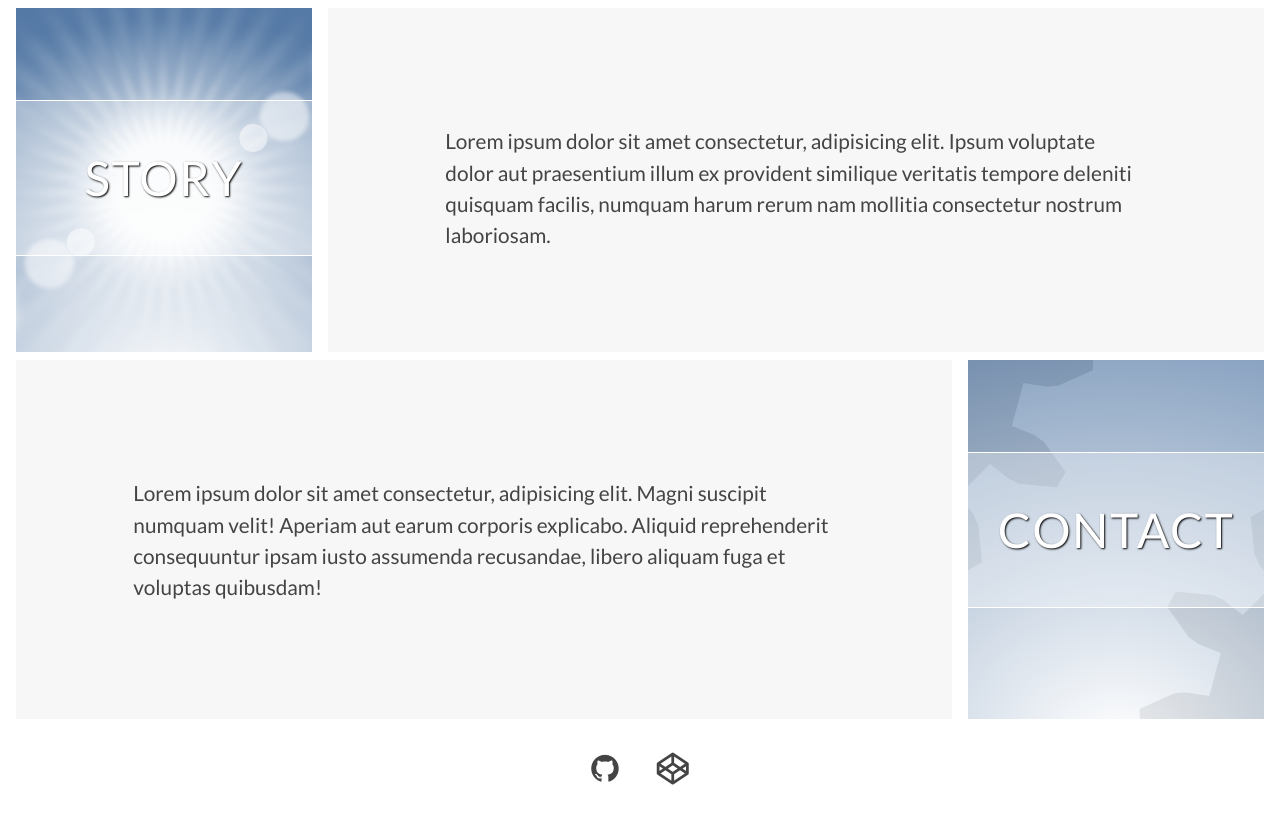
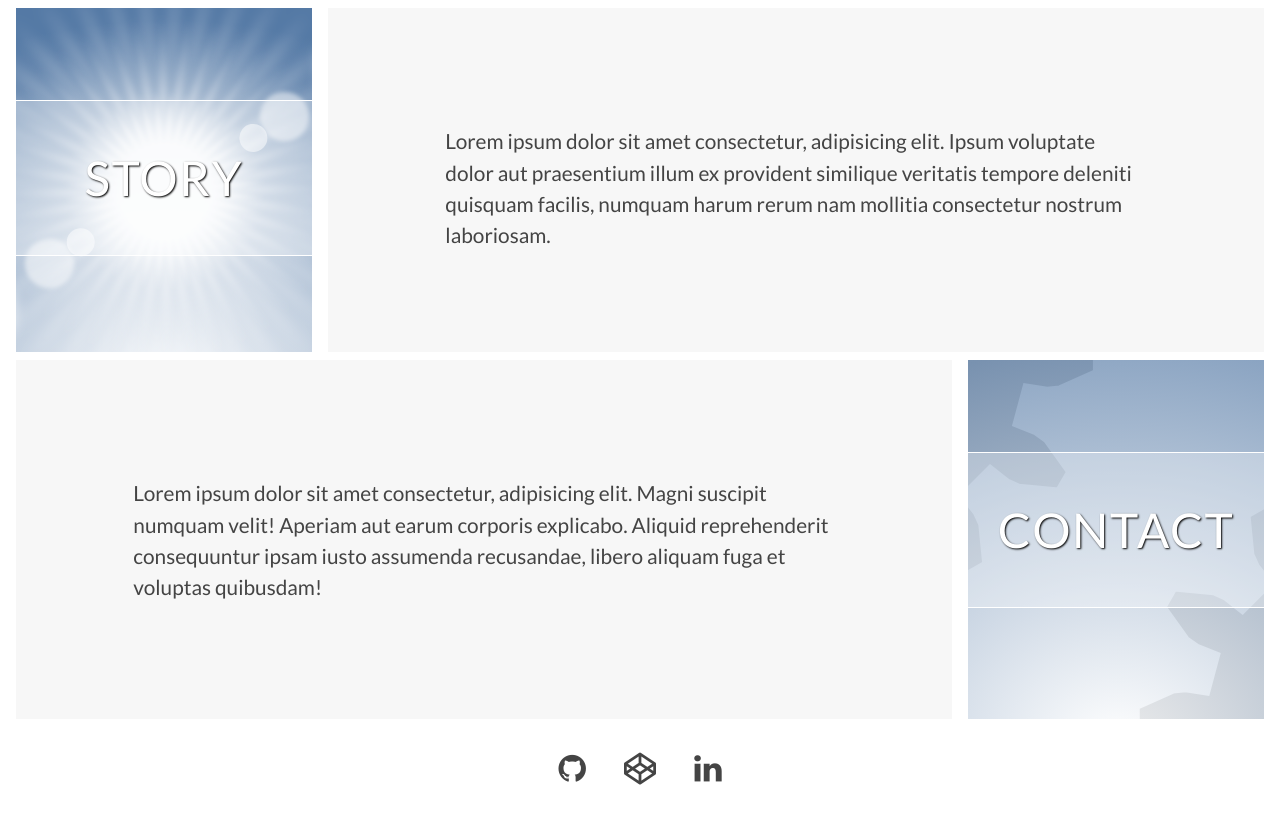
Before and after one commit to vushe/vushe.github.io, a Jekyll site: the page built from index.md, in a window 1280 px wide. Shown: the part 848-1672 px from the top of the page. Built offline with Jekyll 4.4.1, drawn with Linux system fonts in a browser that asks for light colours; nearby versions of some CDN libraries.

Commit message:
+ linkedin

```diff
--- a/_includes/footer.html
+++ b/_includes/footer.html
@@ -8,6 +8,9 @@
                 <a href="https://codepen.io/{{ site.codepen_username }}" target="_blank">
                     <i class="fa fa-codepen"></i>
                 </a>
+                <a href="https://www.linkedin.com/in/{{ site.linkedin_username }}" target="_blank">
+                    <i class="fa fa-linkedin"></i>
+                </a>
             </span>
         </div>
     </div>
```
